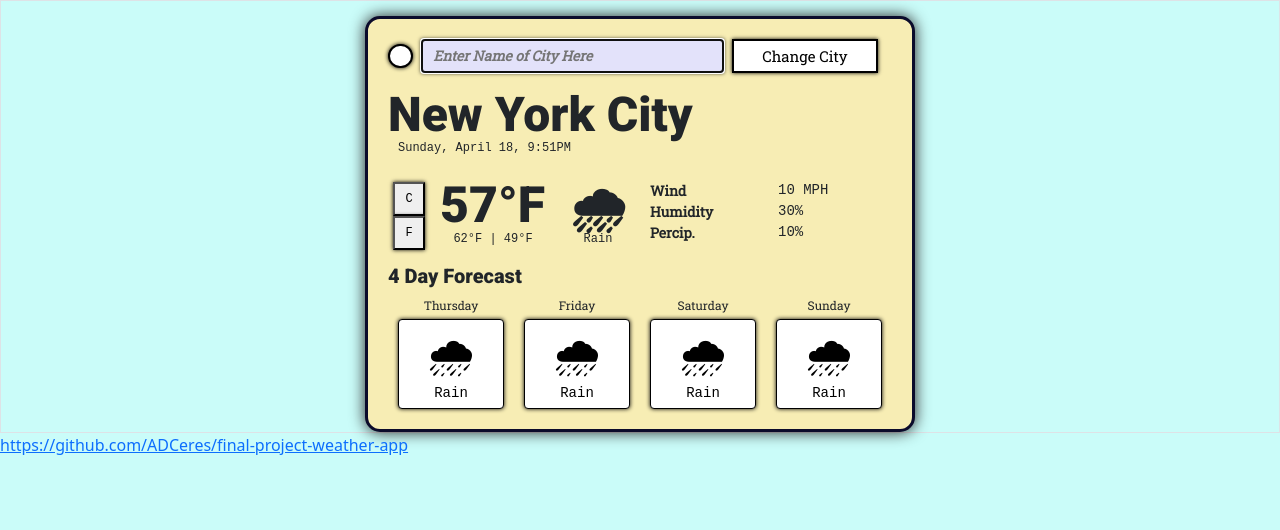
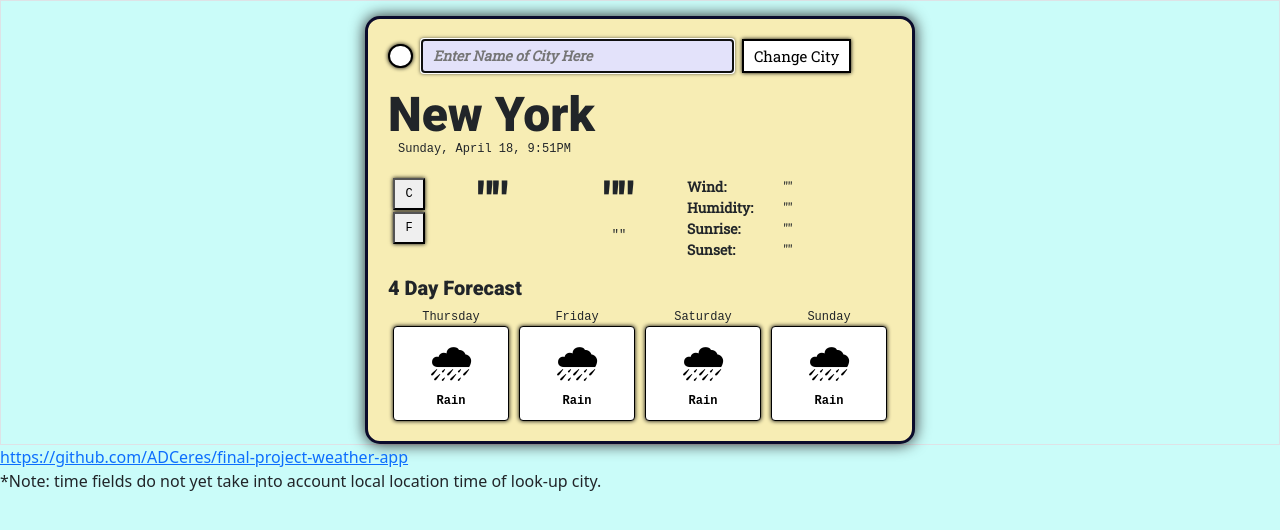
Before and after one commit to ADCeres/final-project-weather-app, a plain HTML site: page index.html in a window 1280 px wide. Drawn offline with nearby package versions, Linux system fonts and the light colour scheme; no server answers.

Commit message:
Streamlined Javascript & HTML IDs

```diff
--- a/index.html
+++ b/index.html
@@ -32,76 +32,69 @@
         <br />
 
         <h1 id="selected-city">
-            New York City
+            ""
         </h1>
-        <div class="currentday">
-            <p id="cur-day-time">Wednesday, 7:00PM</p>
+        <div>
+            <span id="cur-day-time">""</span>
         </div>
         <br />
 
         <div class="row">
             <div class="col-1">
-                <div class="row">
                 <div class="button">
                     <button class="converter" id="celsius">
                         C
                     </button>
                 </div>
-                </div>
-            <div class="row">
                 <div class="button">
                     <button class="converter" id="fahrenheit">
                         F
                     </button>
                 </div>
             </div>
+
+
+            <div class="col-3">
+                <span id="cur-temp">""</span>
             </div>
 
 
             <div class="col-3">
-                <span id="cur-temp">57°F</span>
-                <div class="row">
-                    <span class="reduce-padding subtext">
-                            62°F | 49°F
-                    </span>
+                <span id="cur-emoji">""</span>
+                <div class="row reduce-padding subtext">
+                    <span class="reduce-padding subtext" id="cur-emoji-desc">""</span>
                 </div>
             </div>
 
 
             <div class="col-2">
-                <span id="cur-emoji">
-                    🌧
-                </span>
-                <div class="row">
-                    <span class="reduce-padding subtext" id="cur-emoji-desc">
-                        Rain
-                    </span>
+                <div class="row categories">
+                    Wind:
+                </div>
+                <div class="row categories">
+                    Humidity:
+                </div>
+                <div class="row categories">
+                    Sunrise:
+                </div>
+                <div class="row categories">
+                    Sunset:
                 </div>
             </div>
 
+
             <div class="col-3">
-                <div class="row cats">
-                    Wind
+                <div class="row cat-results">
+                    <span id="wind">""</span>
                 </div>
-                <div class="row cats">
-                    Humidity
+                <div class="row cat-results">
+                    <span id="humidity">""</span>
                 </div>
-                <div class="row cats">
-                    Percip.
+                <div class="row cat-results">
+                    <span id="sunrise">""</span>
                 </div>
-
-
-
-            </div>
-            <div class="col-2">
-                <div class="row cat_results" id="wind">
-                    10 MPH
-                </div>
-                <div class="row cat_results" id="humidity">
-                    30%
-                </div>
-                <div class="row cat_results" id="percipitation">
-                    10%
+                <div class="row cat-results">
+                    <span id="sunset">""</span>
                 </div>
             </div>
         </div>
@@ -114,64 +107,73 @@
 
         <div class="row">
             <div class="col-3">
-                    <div class="row forecast_day" id="d_for1">
-                        <p>Thursday</p>
+                <div class="row">
+                    <span class="forecast-day" id="d_for1">Thursday</span>
                 </div>
                 <div class="row">
-                        <div class="card forecast_emo" id="e_for1">
-                        🌧
+                    <div class="card">
+                        <span class="forecast-emoji" id="e_for1">🌧</span>
                     <div class="card-body">
-                            <p class="card-text">Rain</p>
+                        <p class="card-text subtext">
+                            <span id="desc_for1">Rain</span>
+                        </p>
                         </div>
                     </div>
                 </div>
             </div>
             <div class="col-3">
-                     <div class="row forecast_day" id="d_for2">
-                        <p>Friday</p>
+                <div class="row">
+                    <span class="forecast-day" id="d_for2">Friday</span>
                 </div>
                 <div class="row">
-                        <div class="card forecast_emo" id="e_for2">
-                            🌧
+                    <div class="card">
+                        <span class="forecast-emoji" id="e_for2">🌧</span>
                         <div class="card-body">
-                                <p class="card-text">Rain</p>
+                            <p class="card-text subtext">
+                                <span id="desc_for2">Rain</span>
+                            </p>
                         </div>
                     </div>
                 </div>
             </div>
             <div class="col-3">
-                    <div class="row forecast_day" id="d_for3">
-                        <p>Saturday</p>
+                <div class="row">
+                    <span class="forecast-day" id="d_for3">Saturday</span>
                 </div>
                 <div class="row">
-                        <div class="card forecast_emo" id="e_for3">
-                            🌧
+                    <div class="card">
+                        <span class="forecast-emoji" id="e_for3">🌧</span>
                         <div class="card-body">
-                                <p class="card-text">Rain</p>
+                            <p class="card-text subtext">
+                                <span id="desc_for3">Rain</span>
+                            </p>
                         </div>
                     </div>
                 </div>
             </div>
             <div class="col-3">
-                    <div class="row forecast_day" id="d_for4">
-                        <p>Sunday</p>
+                <div class="row">
+                    <span class="forecast-day" id="d_for4">Sunday</span>
                 </div>
                 <div class="row">
-                        <div class="card forecast_emo" id="e_for4">
-                            🌧
+                    <div class="card">
+                        <span class="forecast-emoji" id="e_for4">🌧</span>
                         <div class="card-body">
-                                <p class="card-text">Rain</p>
+                            <p class="card-text subtext">
+                                <span id="desc_for4">Rain</span>
+                            </p>
                         </div>
                     </div>
                 </div>
             </div>
         </div>
-                </div>
-            </div>
+
     </div>
     </div>
     <a href="https://github.com/ADCeres/final-project-weather-app">
     https://github.com/ADCeres/final-project-weather-app</a>
+    <br />
+    *Note: time fields do not yet take into account local location time of look-up city.
 <script src="src/script_api.js"></script>
 </body>
 </html>
--- a/src/script_api.js
+++ b/src/script_api.js
@@ -2,49 +2,9 @@
 //the following sections updates the ID: #cur-day-time with the current information
 //the date/time if formatted: DAY, MONTH DATE, HOUR:MINUTE AM/PM
 
-//this function determines if the hour is AM or PM
-function defineAM_PM () {
-    let time = new Date;
-    let defineTime = time.getHours();
-    if (defineTime < 11) {
-        return "AM"
-    } else {
-        return "PM"
-    }
-}
-
-//this function reformats a leading 0 in minute indeces LESS THAN 10
-function fixMinutes () {
-    let time = new Date;
-    let minutes = time.getMinutes()
-
-    if (minutes < 10) {
-        return `0${minutes}`
-    } else {
-        return `${minutes}`
-    }
-}
 
 //this function generates remaining date data and returns fully formatted date display
-function showDayTime (date) {
 
-    let days = ["Sunday", "Monday", "Tuesday", "Wednesday", "Thursday", "Friday", "Saturday"];
-    let months = ["January", "February", "March", "April", "May", "June", "July", "August", "September", "October", "November", "December"];
-    let hours = [12, 1, 2, 3, 4, 5, 6, 7, 8, 9, 10, 11, 12, 1, 2, 3, 4, 5, 6, 7, 8, 9, 10, 11]
-
-    let currentDay = days[date.getDay()];
-    let currentMonth = months[date.getMonth()]
-    let currentDate = date.getDate()
-    let currentHour = hours[date.getHours()]
-    let currentMinute = fixMinutes()
-    let am_or_pm = defineAM_PM()
-
-    let formattedDate = `${currentDay}, ${currentMonth} ${currentDate}, ${currentHour}:${currentMinute}${am_or_pm}`
-    return formattedDate
-}
-
-let dateDisplay = document.querySelector("#cur-day-time");
-dateDisplay.innerHTML = showDayTime(new Date)
 
 
 //this section updates the Current Temperature & City through API
@@ -83,40 +43,7 @@ let currentLocation = document.querySelector("#current-location-button")
 currentLocation.addEventListener("click", getPosition)
 
 
-//this section updates the current temperature through API
-function getTemperature (response) {
-    let oldTemp = document.querySelector("#cur-temp");
-    let newTemp = response.data.main.temp;
-        newTemp =  newTemp.toFixed(0)
-        newTemp = `${newTemp}°F`
-    oldTemp.innerHTML = newTemp;
-}
 
-
-//the following section refines the functionality of the ID: #entry-line
-//the submission of a new city updates the ID: "#selected-city"
-function updateCity(event) {
-    event.preventDefault ();
-    let newCity = document.querySelector("#entry-line").value;
-        newCity = newCity.trim()
-        newCity = newCity.charAt(0).toUpperCase() + newCity.slice(1)
-    let oldCity = document.querySelector("#selected-city");
-    document.querySelector("#entry-line").value = ""
-    oldCity.innerHTML = newCity
-
-    //this piece retriggers the updating of the current date
-    dateDisplay = document.querySelector("#cur-day-time");
-    dateDisplay.innerHTML = showDayTime(new Date)
-
-    //this piece launches updateTemp
-    let apiKey = `a20670b64f2243817bd352afb3a3d0b5`
-    let url = `https://api.openweathermap.org/data/2.5/weather?q=${newCity}&units=imperial&appid=${apiKey}`;
-    axios.get(url).then(getTemperature)
-}
-
-//this is the Event Listener button for the Change City Button
-let changeCity = document.querySelector("#submit-button")
-changeCity.addEventListener("click", updateCity)
 
 
 //the function converts the Current Temperature into Fahrenheit (if it is in Celsius)
@@ -172,5 +99,187 @@ let buttonConverterC = document.querySelector("#celsius")
 buttonConverterC.addEventListener("click", confirmUnitF)
 
 //this is the Event Listener button for the Celsius to Fahrenheit Conversion process
-let buttonConverterF = document.querySelector("#fahrenheit")
+let buttonConverterF = document.querySelector("#fahrenheit");
 buttonConverterF.addEventListener("click", confirmUnitC)
+
+
+
+//This section of code updates all the weather stats for a user-entered city
+
+    function updateTemp (newTemp) {
+        let oldTemp = document.querySelector("#cur-temp");
+            newTemp =  newTemp.toFixed(0)
+            newTemp = `${newTemp}°F`
+        oldTemp.innerHTML = newTemp;
+    }
+
+    function updateWeather (newWeather) {
+        let oldWeather = document.querySelector("#cur-emoji-desc")
+        oldWeather.innerHTML = newWeather
+    }
+
+    function updateEmoji (newWeather) {
+        let newEmoji = document.querySelector("#cur-emoji")
+
+        switch (newWeather) {
+        case "Clouds":
+            newEmoji.innerHTML = "☁️";
+            break;
+        case "Rain":
+            newEmoji.innerHTML = "🌧";
+            break;
+        case "Sunny":
+            newEmoji.innerHTML = "☀️";
+            break;
+        case "Snow":
+            newEmoji.innerHTML = "❄️";
+            break;
+        case "Extreme":
+            newEmoji.innerHTML = "❗";
+            break;
+        case "Windy":
+            newEmoji.innerHTML = "💨";
+            break;
+        case "Clear":
+            newEmoji.innerHTML = "☀️";
+            break;
+        default:
+            newEmoji.innerHTML = "❗❗";
+            break;
+        }
+    }
+
+    function updateWind (newWind) {
+        let oldWind = document.querySelector("#wind")
+        newWind = newWind.toFixed(0)
+        oldWind.innerHTML = `${newWind}mph`
+    }
+
+    function updateHumidity (newHumidity) {
+        let oldHumidity = document.querySelector("#humidity")
+        oldHumidity.innerHTML = `${newHumidity}%`
+    }
+
+    function convertHour (hour) {
+        let hours = [12, 1, 2, 3, 4, 5, 6, 7, 8, 9, 10, 11, 12, 1, 2, 3, 4, 5, 6, 7, 8, 9, 10, 11]
+        return hours[hour]
+    }
+
+    function convertMinutes (minute) {
+        if (minute < 10) {
+            return `0${minute}`
+        } else {
+            return `${minute}`
+        }
+    }
+
+    function defineAM_PM (hour) {
+        if (hour < 11) {
+            return "AM"
+        } else {
+            return "PM"
+        }
+    }
+
+    function updateSunrise (newSunrise) {
+        let oldSunrise = document.querySelector("#sunrise")
+            newSunrise = newSunrise * 1000
+            dateSunrise = new Date(newSunrise)
+            hoursSunrise = dateSunrise.getHours()
+            convertedHour = convertHour(hoursSunrise)
+            minutesSunrise = dateSunrise.getMinutes()
+            convertedMinute = convertMinutes(minutesSunrise)
+            morningOrAfternoon = defineAM_PM(hoursSunrise)
+            fullSunrise = `${convertedHour}:${convertedMinute}${morningOrAfternoon}`
+            oldSunrise.innerHTML = fullSunrise
+    }
+
+    function updateSunset (newSunset) {
+        let oldSunset = document.querySelector("#sunset")
+            newSunset = newSunset * 1000
+            dateSunset = new Date(newSunset)
+            hoursSunset = dateSunset.getHours()
+            convertedHour = convertHour(hoursSunset)
+            minutesSunset = dateSunset.getMinutes()
+            convertedMinute = convertMinutes(minutesSunset)
+            morningOrAfternoon = defineAM_PM(hoursSunset)
+            fullSunset = `${convertedHour}:${convertedMinute}${morningOrAfternoon}`
+            oldSunset.innerHTML = fullSunset
+    }
+
+    function getStats (response) {
+        let newTemp = response.data.main.temp;
+        let newWeather = response.data.weather[0].main
+        let newWind = response.data.wind.speed
+        let newHumidity = response.data.main.humidity
+        let newSunrise = response.data.sys.sunrise
+        let newSunset = response.data.sys.sunset
+            updateTemp(newTemp)
+            updateWeather(newWeather)
+            updateEmoji(newWeather)
+            updateWind(newWind)
+            updateHumidity(newHumidity)
+            updateSunrise(newSunrise)
+            updateSunset(newSunset)
+    }
+
+    function updateCity (newCity) {
+        newCity = newCity.trim()
+        newCity = newCity.charAt(0).toUpperCase() + newCity.slice(1)
+        let oldCity = document.querySelector("#selected-city");
+        document.querySelector("#entry-line").value = ""
+        oldCity.innerHTML = newCity
+    }
+
+    function triggerApi(event) {
+        event.preventDefault ();
+
+        //this piece stores the enter city and sends it to the updateCity function
+        let newCity = document.querySelector("#entry-line").value;
+        updateCity(newCity)
+
+        //this piece triggers pulling the API data to initiate other functions
+        let apiKey = `a20670b64f2243817bd352afb3a3d0b5`
+        let url = `https://api.openweathermap.org/data/2.5/weather?q=${newCity}&units=imperial&appid=${apiKey}`;
+        axios.get(url).then(getStats)
+
+        //this piece retriggers the updating of the current date
+        dateDisplay = document.querySelector("#cur-day-time");
+        dateDisplay.innerHTML = showDayTime(new Date)
+    }
+
+//this is the Event Listener button for the Change City Button
+let changeCity = document.querySelector("#submit-button")
+changeCity.addEventListener("click", triggerApi)
+
+
+    function initialCity (){
+        let newCity = "New York"
+            updateCity(newCity)
+        let apiKey = `a20670b64f2243817bd352afb3a3d0b5`
+        let url = `https://api.openweathermap.org/data/2.5/weather?q=${newCity}&units=imperial&appid=${apiKey}`;
+            axios.get(url).then(getStats)
+    }
+
+    initialCity()
+
+    function showDayTime (date) {
+
+        let days = ["Sunday", "Monday", "Tuesday", "Wednesday", "Thursday", "Friday", "Saturday"];
+        let months = ["January", "February", "March", "April", "May", "June", "July", "August", "September", "October", "November", "December"];
+
+        let currentDay = days[date.getDay()];
+        let currentMonth = months[date.getMonth()]
+        let currentDate = date.getDate()
+        let currentHour = date.getHours()
+            convertedHour = convertHour(currentHour)
+        let currentMinute = date.getMinutes()
+            convertedMinute = convertMinutes(currentMinute)
+        let am_or_pm = defineAM_PM(currentHour)
+
+        let formattedDate = `${currentDay}, ${currentMonth} ${currentDate}, ${convertedHour}:${currentMinute}${am_or_pm}`
+        return formattedDate
+    }
+
+    let dateDisplay = document.querySelector("#cur-day-time");
+    dateDisplay.innerHTML = showDayTime(new Date)
--- a/src/styles.css
+++ b/src/styles.css
@@ -22,13 +22,6 @@ h2 {
   margin-bottom: 10px;
 }
 
-p {
-  font-family: "Roboto Slab", serif;
-  margin-bottom: 5px;
-  font-weight: normal;
-  text-align: center;
-}
-
 form input {
   border: 2px solid black;
   font-family: "Roboto Slab", serif;
@@ -39,55 +32,75 @@ form input {
   font-weight: bold;
 }
 
-.currentday,
-.container,
 .row,
-.forecast,
+.card,
+.card-body,
 .card-img-top,
-.card-body,
 .card-text,
-.card .forecast_day,
-.forecast_emo,
-.forecast_hl,
-.cats,
-.cat_results,
-#cur-temp,
-#cur-emoji,
-#cur-emoji-desc,
-#high_low {
+.cat-results,
+.categories,
+.forecast-day,
+.forecast-emoji,
+.reduce-padding {
   margin: 0px 0px;
   padding: 0px 0px;
+}
+
+.row,
+.card-body {
+  font-size: 12px;
+  text-align: center;
+}
+
+.forecast-day,
+.forecast-emoji,
+.converter,
+.subtext,
+.card-text {
+  font-family: monospace;
+}
+
+.forecast-day,
+.converter,
+.subtext {
   font-size: 12px;
 }
 
-.card-text,
-.cats,
-.cat_results,
-.forecast_day,
-.forecast_emo,
-.forecast_hl,
-.currentday {
-  font-family: monospace;
+.reduce-padding,
+.col-2 {
+  text-align: center;
+}
+
+.col-1,
+.col-2,
+.col-3 {
+  padding: 0px 5px;
+}
+
+.card {
+  box-shadow: 0px 0px 4px black;
+  border: 1px solid #000;
+  text-align: center;
+  background: #fff;
+  font-size: 12px;
+  color: #000;
+  width: 100%;
+}
+
+.card-text {
+  padding-bottom: 10px;
+}
+
+.categories,
+.cat-results {
+  font-family: "Roboto Slab", serif;
+  font-weight: bold;
   font-size: 14px;
 }
 
-.card-body,
-.card-text {
-  line-height: 10px;
-}
-
-.container,
-.card {
-  width: 100%;
-}
-
-.currentday,
-#cur-day-time {
-  margin-left: 5px;
+.cat-results {
+  font-weight: normal;
   text-align: left;
-  padding: 0px 0px;
-  font-size: 12px;
-  font-family: monospace;
 }
 
 .container {
@@ -99,146 +112,93 @@ form input {
   margin: 0px auto;
   max-width: 550px;
   margin-top: 15px;
+  font-size: 12px;
+  width: 100%;
 }
 
-.card-text {
-  padding-bottom: 10px;
+.converter {
+  padding: 5px 0px;
+  margin: 0px auto;
+  margin-top: 2px;
+  height: 100%;
+  width: 100%;
 }
 
-.card {
-  border: 1px solid #000;
-  background: #fff;
-  color: #000;
+.forecast-emoji {
   text-align: center;
-  align-items: center;
+  padding-top: 5px;
+  font-size: 40px;
+}
+
+.converter,
+#entry-line,
+#submit-button,
+#current-location-button {
   box-shadow: 0px 0px 4px black;
 }
 
-.cats {
-  font-family: "Roboto Slab", serif;
-  font-weight: bold;
-}
-
-.forecast_day {
-  font-size: 12px;
-}
-
-.forecast_emo {
-  font-size: 42px;
-  text-align: center;
-  padding-top: 5px;
-}
-
-.forecast_hl {
-  font-size: 10px;
-  text-align: center;
+#cur-day-time,
+#cur-temp,
+#cur-emoji #cur-emoji-desc {
+  margin: 0px 0px;
+  padding: 0px 0px;
 }
 
 #cur-temp,
 #cur-emoji {
+  font-family: "Roboto", sans-serif;
   font-weight: 900;
   font-size: 50px;
   line-height: 50px;
-  font-family: "Roboto", sans-serif;
-  margin: 0px 0px;
+  text-align: center;
 }
 
-#cur-emoji-desc,
-#high_low {
+#current-location-button,
+#submit-button,
+#entry-line {
+  vertical-align: middle;
+}
+
+#cur-day-time,
+#cur-emoji-desc {
   font-family: monospace;
+  font-size: 12px;
+}
+
+#cur-day-time {
+  margin-left: 10px;
+  text-align: left;
 }
 
 #entry-line {
   background: #e3e2fa;
-  vertical-align: middle;
   font-style: italic;
-  width: 60%;
   margin-right: 5px;
-  box-shadow: 0px 0px 4px black;
+  padding: 5px 10px;
+  width: 62%;
+}
+
+#submit-button,
+#current-location-button {
+  transition: all 150ms ease;
+  font-family: "Roboto Slab";
+  font-weight: normal;
+  background: #fff;
+  font-size: 15px;
+}
+
+#submit-button {
   padding: 5px 10px;
 }
 
-#submit-button {
-  box-shadow: 0px 0px 4px black;
-  vertical-align: middle;
-  transition: all 150ms ease;
-  font-family: "Roboto Slab";
-  background: #fff;
-  font-weight: normal;
-  font-size: 15px;
-  width: 29%;
-  padding: 5px 10px;
+#current-location-button {
+  border-radius: 50px;
+  margin-right: 5px;
+  max-height: 15px;
+  width: 5%;
 }
 
-#submit-button:hover {
-  background: #ae9ac0;
-}
-
-#current-location-button {
-  box-shadow: 0px 0px 4px black;
-  transition: all 150ms ease;
-  font-family: "Roboto Slab";
-  background: #fff;
-  border-radius: 50px;
-  font-weight: normal;
-  font-size: 10px;
-  text-align: center;
-  vertical-align: middle;
-  width: 5%;
-  max-height: 15px;
-  margin-right: 5px;
-}
-
+#submit-button:hover,
 #current-location-button:hover {
   background: #ae9ac0;
 }
-
-#high_low {
-  margin-left: 10px;
-  font-size: 12px;
-}
-
-#cur_emoji_desc {
-  font-size: 14px;
-  margin-left: 10px;
-}
-
-.converter {
-  font-family: monospace;
-  padding: 5px 0px;
-  margin: 0px auto;
-  margin-top: 2px;
-  text-align: center;
-  vertical-align: center;
-  font-size: 12px;
-  box-shadow: 0px 0px 4px black;
-  width: 100%;
-  height: 100%;
-}
-
-div.button {
-  padding: 0px 0px;
-  vertical-align: middle;
-}
-
-.col-1 {
-  padding: 0px 5px;
-}
-
-.reduce-padding {
-  padding: 0px 0px;
-  text-align: center;
-}
-
-.col-3 {
-  padding: 0px 10px;
-}
-
-.subtext {
-  font-family: monospace;
-  font-size: 12px;
-}
-
-.col-2 {
-  text-align: center;
-}
```
Also changed, not shown: 2 other files. Lines whose indentation alone changed are shown as unchanged.
